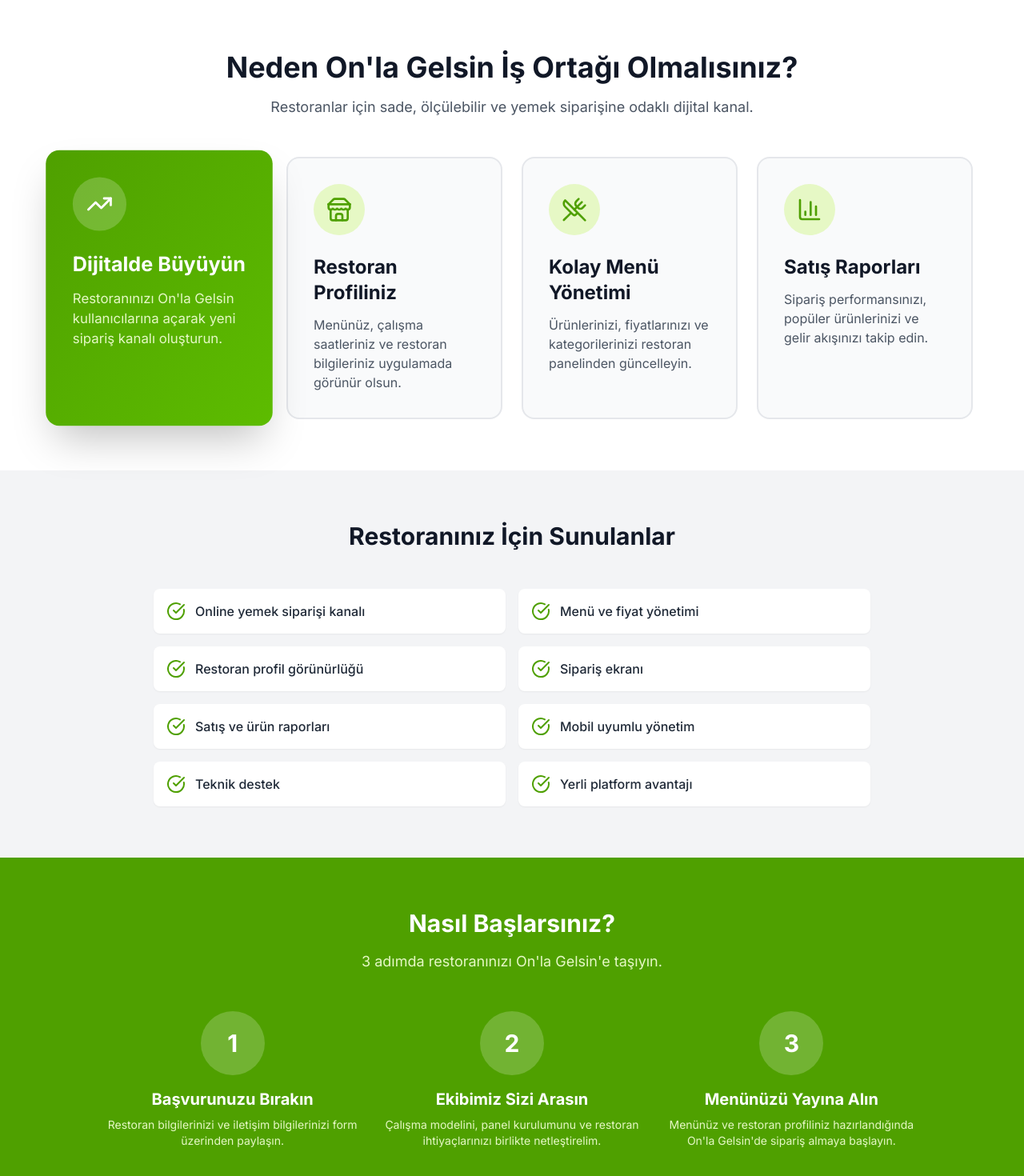
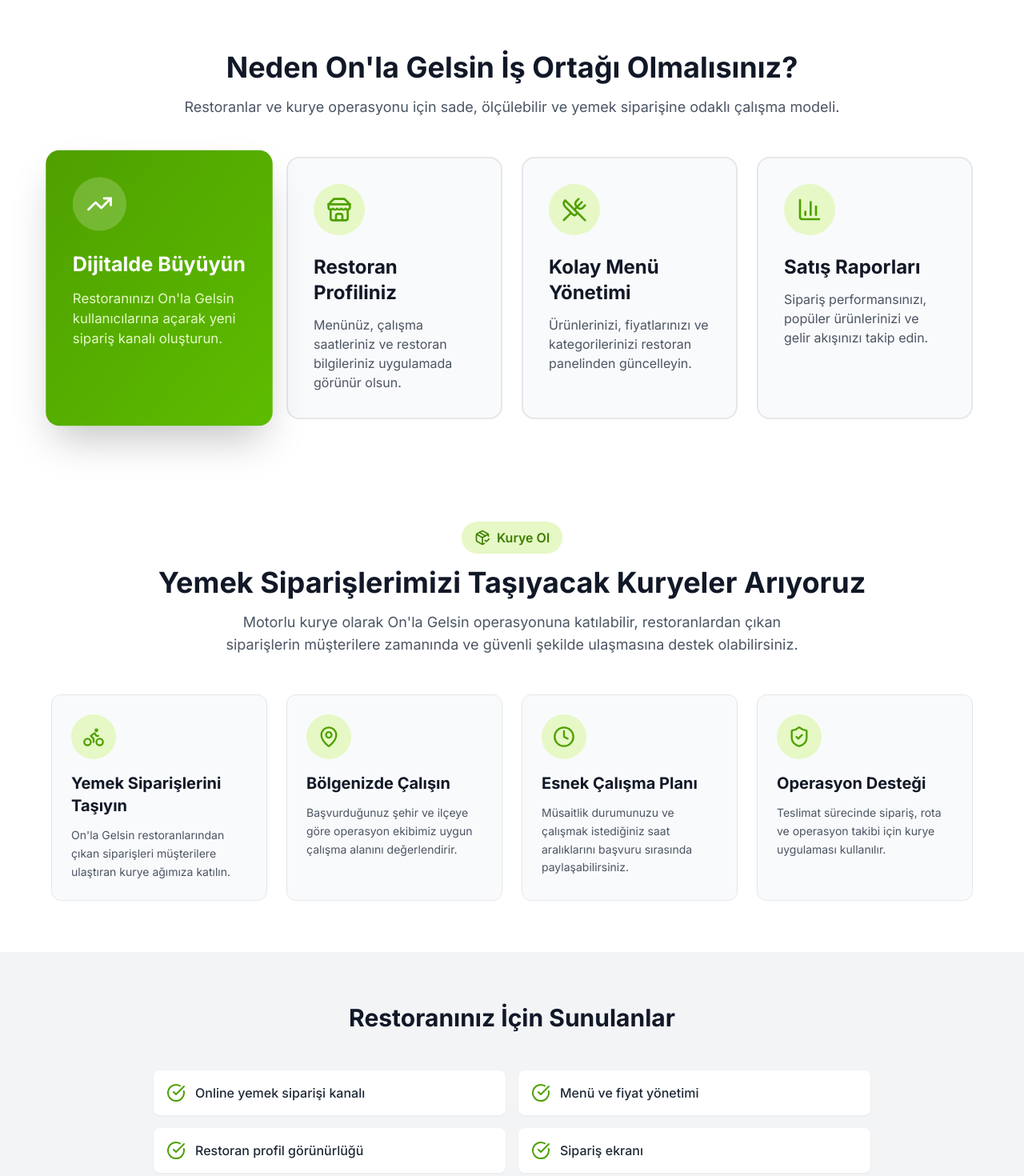
Before and after one commit to fthtk567-ctrl/onlog-website-, a Next.js app: page /is-ortagimiz-ol in a window 1280 px wide. Shown: the part 520-1990 px from the top of the page at 80% size. Built offline with nearby package versions, Linux system fonts and the light colour scheme.

Commit message:
Add courier application option

```diff
--- a/app/is-ortagimiz-ol/page.tsx
+++ b/app/is-ortagimiz-ol/page.tsx
@@ -1,8 +1,8 @@
-import { BarChart3, CheckCircle, Phone, Store, TrendingUp, UtensilsCrossed } from 'lucide-react';
+import { BarChart3, Bike, CheckCircle, Clock, MapPin, PackageCheck, Phone, ShieldCheck, Store, TrendingUp, UtensilsCrossed } from 'lucide-react';
 
 export const metadata = {
-  title: "On'la Gelsin - İş Ortağımız Olun",
-  description: "Restoranınızı On'la Gelsin'e taşıyın, online yemek siparişi kanalınızı büyütün ve yeni müşterilere ulaşın.",
+  title: "On'la Gelsin - İş Ortağımız Olun ve Kurye Olun",
+  description: "Restoranınızı On'la Gelsin'e taşıyın veya yemek siparişlerimizi taşıyacak kurye ağına katılın.",
 }
 
 export default function IsOrtagimizOlPage() {
@@ -41,21 +41,44 @@
     'Yerli platform avantajı',
   ];
 
+  const courierBenefits = [
+    {
+      icon: Bike,
+      title: 'Yemek Siparişlerini Taşıyın',
+      description: "On'la Gelsin restoranlarından çıkan siparişleri müşterilere ulaştıran kurye ağımıza katılın.",
+    },
+    {
+      icon: MapPin,
+      title: 'Bölgenizde Çalışın',
+      description: 'Başvurduğunuz şehir ve ilçeye göre operasyon ekibimiz uygun çalışma alanını değerlendirir.',
+    },
+    {
+      icon: Clock,
+      title: 'Esnek Çalışma Planı',
+      description: 'Müsaitlik durumunuzu ve çalışmak istediğiniz saat aralıklarını başvuru sırasında paylaşabilirsiniz.',
+    },
+    {
+      icon: ShieldCheck,
+      title: 'Operasyon Desteği',
+      description: 'Teslimat sürecinde sipariş, rota ve operasyon takibi için kurye uygulaması kullanılır.',
+    },
+  ];
+
   const steps = [
     {
       number: '1',
       title: 'Başvurunuzu Bırakın',
-      description: 'Restoran bilgilerinizi ve iletişim bilgilerinizi form üzerinden paylaşın.',
+      description: 'Restoran veya kurye başvurunuz için iletişim ve çalışma bilgilerinizi form üzerinden paylaşın.',
     },
     {
       number: '2',
       title: 'Ekibimiz Sizi Arasın',
-      description: 'Çalışma modelini, panel kurulumunu ve restoran ihtiyaçlarınızı birlikte netleştirelim.',
+      description: 'Çalışma modelini, bölge uygunluğunu ve ihtiyaç duyulan kurulum adımlarını birlikte netleştirelim.',
     },
     {
       number: '3',
-      title: 'Menünüzü Yayına Alın',
-      description: "Menünüz ve restoran profiliniz hazırlandığında On'la Gelsin'de sipariş almaya başlayın.",
+      title: 'Operasyona Başlayın',
+      description: "Restoran profiliniz yayına alınsın veya kurye hesabınız hazırlanarak On'la Gelsin operasyonuna katılın.",
     },
   ];
 
@@ -69,10 +92,10 @@
               İş Ortağımız Olun
             </h1>
             <p className="text-2xl text-primary-50 mb-4">
-              Restoranınızı On&apos;la Gelsin&apos;de Büyütün
+              Restoranınızı Büyütün veya Kurye Ağımıza Katılın
             </p>
             <p className="text-xl text-primary-100 mb-8">
-              Yerli yemek sipariş platformumuzda yerinizi alın, lezzetlerinizi daha fazla kullanıcıyla buluşturun.
+              Yerli yemek sipariş platformumuzda yerinizi alın; lezzetleri müşterilerle buluşturan operasyonun parçası olun.
             </p>
             <a
               href="#basvuru"
@@ -92,7 +115,7 @@
               Neden On&apos;la Gelsin İş Ortağı Olmalısınız?
             </h2>
             <p className="text-center text-gray-600 mb-12 text-lg">
-              Restoranlar için sade, ölçülebilir ve yemek siparişine odaklı dijital kanal.
+              Restoranlar ve kurye operasyonu için sade, ölçülebilir ve yemek siparişine odaklı çalışma modeli.
             </p>
 
             <div className="grid md:grid-cols-2 lg:grid-cols-4 gap-6">
@@ -137,6 +160,42 @@
         </div>
       </section>
 
+      {/* Courier Opportunity */}
+      <section className="py-16 bg-white">
+        <div className="container mx-auto px-4">
+          <div className="max-w-6xl mx-auto">
+            <div className="text-center mb-12">
+              <div className="inline-flex items-center gap-2 bg-primary-100 text-primary-700 px-4 py-2 rounded-full font-semibold mb-4">
+                <PackageCheck className="w-5 h-5" />
+                Kurye Ol
+              </div>
+              <h2 className="text-3xl md:text-4xl font-bold text-gray-900 mb-4">
+                Yemek Siparişlerimizi Taşıyacak Kuryeler Arıyoruz
+              </h2>
+              <p className="text-gray-600 text-lg max-w-3xl mx-auto">
+                Motorlu kurye olarak On&apos;la Gelsin operasyonuna katılabilir, restoranlardan çıkan siparişlerin
+                müşterilere zamanında ve güvenli şekilde ulaşmasına destek olabilirsiniz.
+              </p>
+            </div>
+
+            <div className="grid md:grid-cols-2 lg:grid-cols-4 gap-6">
+              {courierBenefits.map((item, index) => (
+                <div
+                  key={index}
+                  className="bg-gray-50 border border-gray-200 rounded-xl p-6 hover:shadow-lg transition-shadow"
+                >
+                  <div className="w-14 h-14 bg-primary-100 rounded-full flex items-center justify-center mb-4">
+                    <item.icon className="w-7 h-7 text-primary-600" />
+                  </div>
+                  <h3 className="text-xl font-bold text-gray-900 mb-3">{item.title}</h3>
+                  <p className="text-gray-600 text-sm leading-relaxed">{item.description}</p>
+                </div>
+              ))}
+            </div>
+          </div>
+        </div>
+      </section>
+
       {/* Benefits */}
       <section className="py-16 bg-gray-100">
         <div className="container mx-auto px-4">
@@ -167,7 +226,7 @@
               Nasıl Başlarsınız?
             </h2>
             <p className="text-center text-primary-100 mb-12 text-lg">
-              3 adımda restoranınızı On&apos;la Gelsin&apos;e taşıyın.
+              3 adımda restoran veya kurye başvurunuzu tamamlayın.
             </p>
             <div className="grid md:grid-cols-3 gap-6">
               {steps.map((step, index) => (
@@ -190,13 +249,30 @@
           <div className="max-w-2xl mx-auto">
             <div className="bg-white rounded-2xl shadow-xl p-8 md:p-12">
               <h2 className="text-3xl font-bold text-gray-900 mb-2 text-center">
-                Restoran İş Ortaklığı Başvuru Formu
+                Restoran İş Ortaklığı ve Kurye Başvuru Formu
               </h2>
               <p className="text-gray-600 text-center mb-8">
-                Formu doldurun, ekibimiz en kısa sürede sizinle iletişime geçsin.
+                Başvuru türünüzü seçin, ekibimiz en kısa sürede sizinle iletişime geçsin.
               </p>
 
               <form className="space-y-6">
+                <div>
+                  <label className="block text-gray-700 font-medium mb-2">
+                    Başvuru Türü *
+                  </label>
+                  <select
+                    required
+                    className="w-full px-4 py-3 rounded-lg border border-gray-300 focus:border-primary-500 focus:ring-2 focus:ring-primary-200 outline-none transition"
+                    defaultValue=""
+                  >
+                    <option value="" disabled>
+                      Başvuru türünüzü seçin
+                    </option>
+                    <option>Restoran İş Ortağı Olmak İstiyorum</option>
+                    <option>Kurye Olmak İstiyorum</option>
+                  </select>
+                </div>
+
                 <div className="grid md:grid-cols-2 gap-6">
                   <div>
                     <label className="block text-gray-700 font-medium mb-2">
@@ -236,13 +312,13 @@
 
                 <div>
                   <label className="block text-gray-700 font-medium mb-2">
-                    Restoran Adı *
+                    Restoran Adı veya Kurye Araç Tipi *
                   </label>
                   <input
                     type="text"
                     required
                     className="w-full px-4 py-3 rounded-lg border border-gray-300 focus:border-primary-500 focus:ring-2 focus:ring-primary-200 outline-none transition"
-                    placeholder="Restoranınızın adı"
+                    placeholder="Örn. Lezzet Lokantası veya motosiklet"
                   />
                 </div>
 
@@ -273,13 +349,13 @@
 
                 <div>
                   <label className="block text-gray-700 font-medium mb-2">
-                    Mutfak Türü *
+                    Mutfak Türü veya Çalışma Tercihi *
                   </label>
                   <input
                     type="text"
                     required
                     className="w-full px-4 py-3 rounded-lg border border-gray-300 focus:border-primary-500 focus:ring-2 focus:ring-primary-200 outline-none transition"
-                    placeholder="Örn. pide, burger, ev yemekleri, tatlı"
+                    placeholder="Örn. pide, burger veya hafta içi akşam saatleri"
                   />
                 </div>
 
@@ -290,7 +366,7 @@
                   <textarea
                     rows={4}
                     className="w-full px-4 py-3 rounded-lg border border-gray-300 focus:border-primary-500 focus:ring-2 focus:ring-primary-200 outline-none transition"
-                    placeholder="Restoranınız hakkında eklemek istediğiniz bilgiler"
+                    placeholder="Restoranınız, araç durumunuz veya çalışma tercihleriniz hakkında eklemek istediğiniz bilgiler"
                   ></textarea>
                 </div>
 
```
